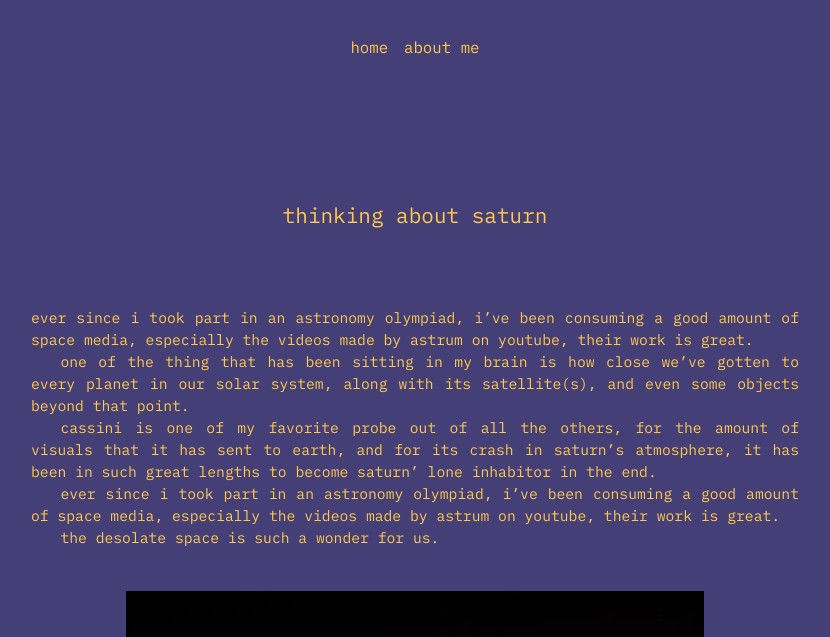
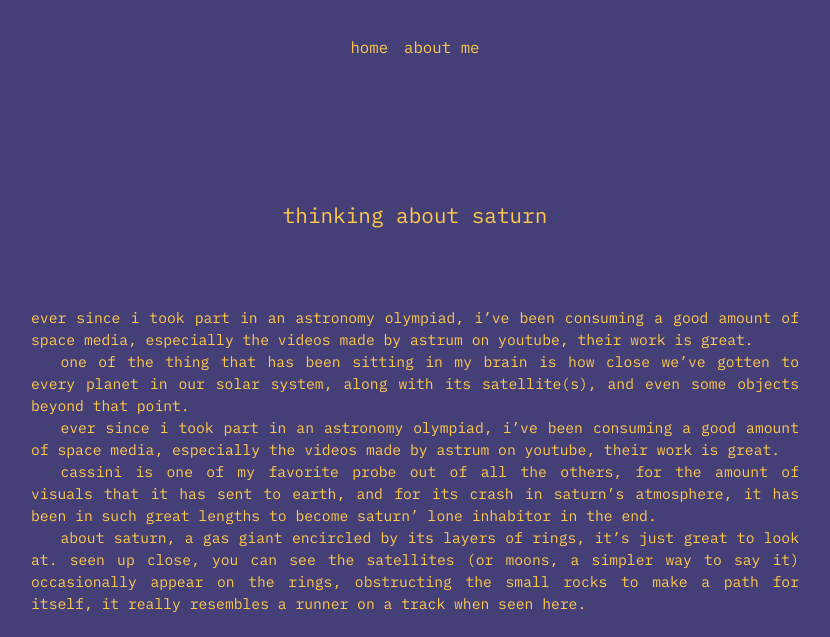
Before and after one commit to arzabz/arzabz.github.io, a Jekyll site: the page built from _posts/2024-04-24-thinking-about-saturn.md, in a window 1280 px wide and 1400 px high. Shown: the top 637 px of the window, without its empty margins (225-1055 px from the left). Built offline with Jekyll 4.4.1, drawn with Linux system fonts in a browser that asks for light colours; some of the changed text lies outside the part shown; grey boxes are pictures that could not be loaded.

Commit message:
Update 2024-04-24-thinking-about-saturn.md

```diff
--- a/_posts/2024-04-24-thinking-about-saturn.md
+++ b/_posts/2024-04-24-thinking-about-saturn.md
@@ -10,7 +10,21 @@
 
 one of the thing that has been sitting in my brain is how close we've gotten to every planet in our solar system, along with its satellite(s), and even some objects beyond that point.
 
+{{ page.excerpt }}
+
 cassini is one of my favorite probe out of all the others, for the amount of visuals that it has sent to earth, and for its crash in saturn's atmosphere, it has been in such great lengths to become saturn' lone inhabitor in the end.
+
+about saturn, a gas giant encircled by its layers of rings, it's just great to look at. seen up close, you can see the satellites (or moons, a simpler way to say it) occasionally appear on the rings, obstructing the small rocks to make a path for itself, it really resembles a runner on a track when seen here.
+
+<figure>
+  <img alt="a satellite belonging to saturn orbiting between its rings" src="/assets/images/daphne.jpg" />
+  <figcaption>
+    daphnus, a satellite of saturn (out of around 145 more) making its way between saturn's rings
+  </figcaption>
+</figure>
+
+
+furthermore, the way the light of the sun shines and reflects off saturn's surface (if you could call it that) just showcases its behemoth size and roundness, a cosmically perfectly round object.
 
 {{ page.excerpt }}
 
```
